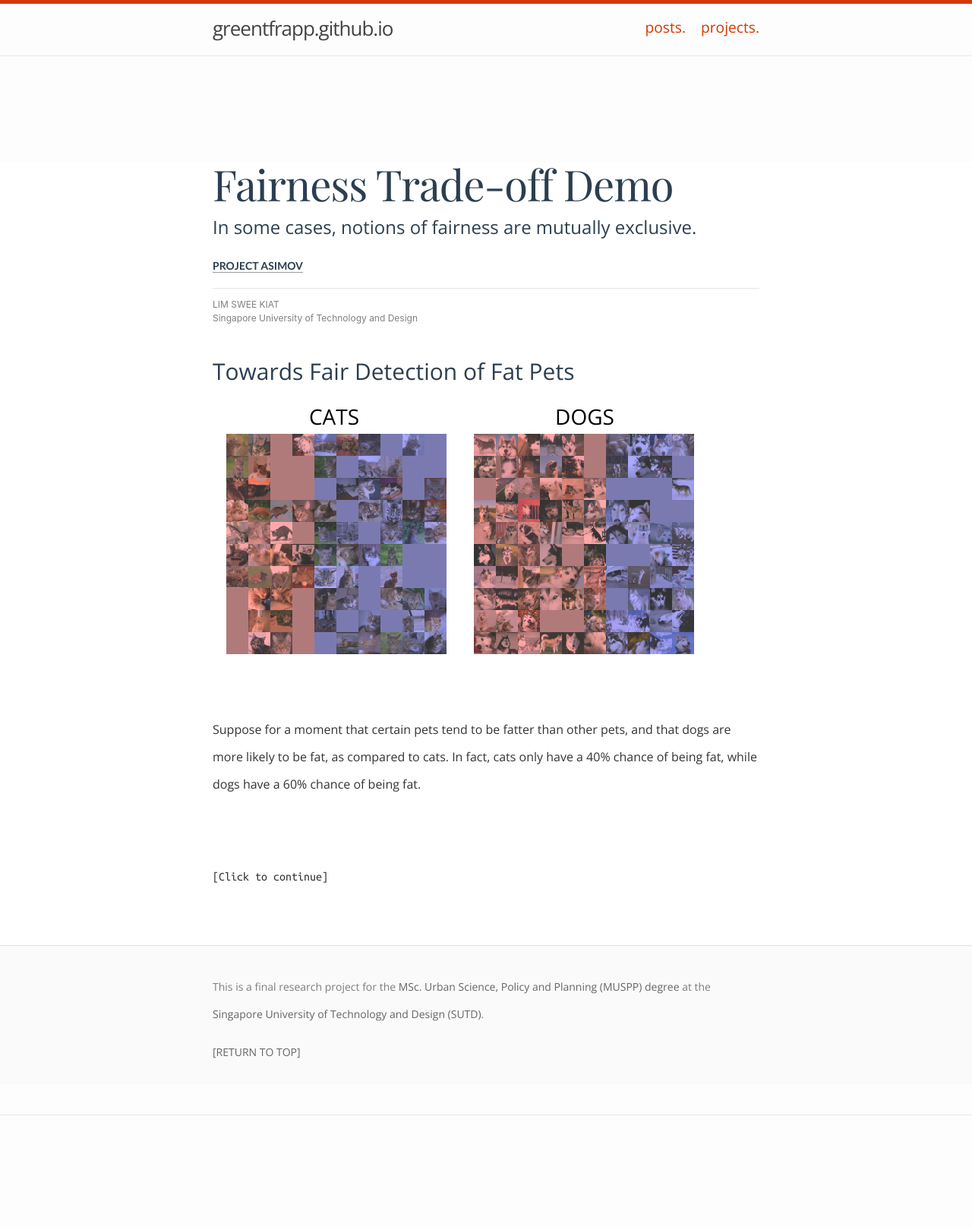
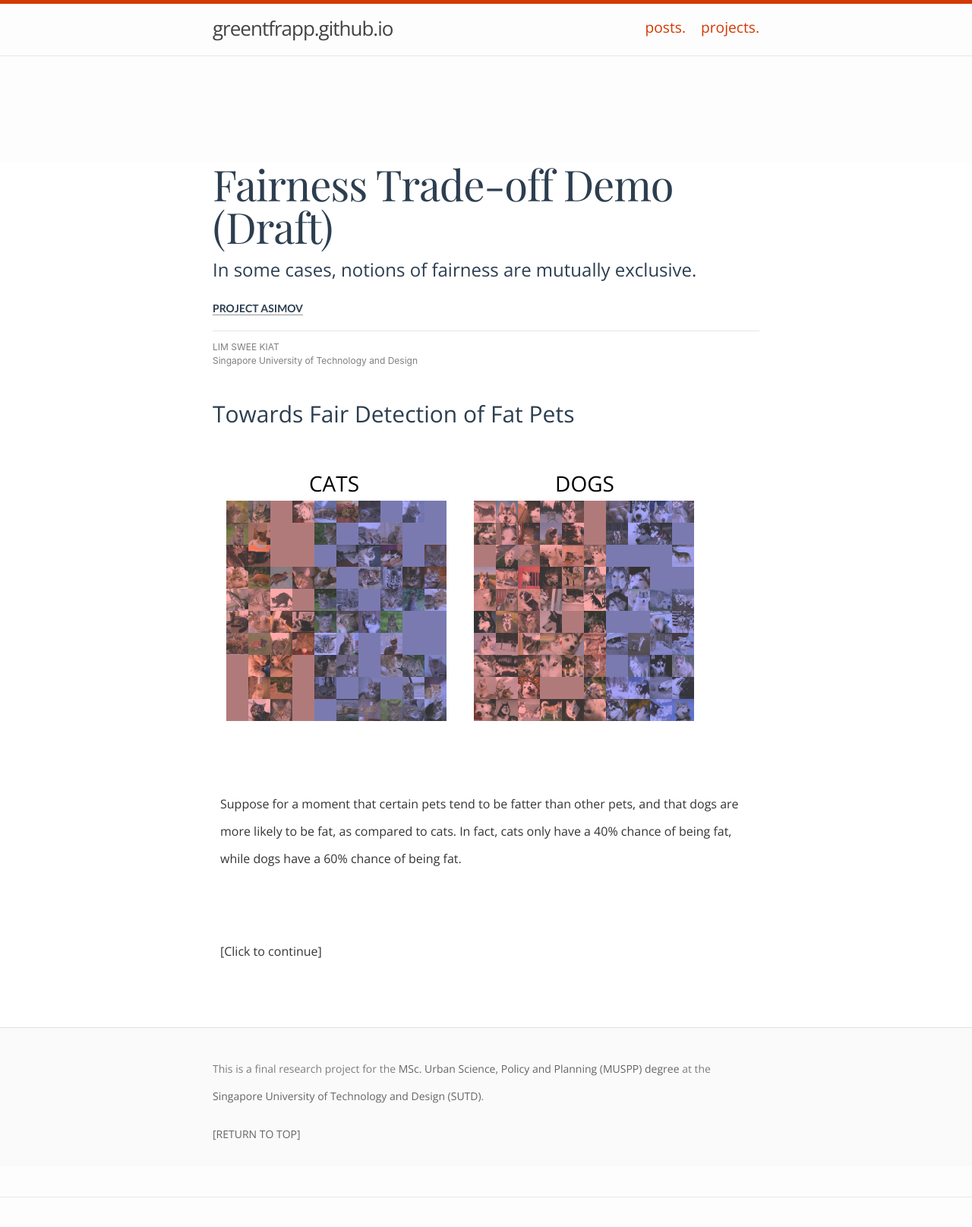
Before and after one commit to greentfrapp/project-asimov, a Jekyll site: the page built from fairness_tradeoff_demo.md, in a window 1280 px wide, cut to the strip 0-1636 px from the top of the page. Shown: the top 1615 px of the strip at 76% size. Built offline with Jekyll 4.4.1, drawn with Linux system fonts in a browser that asks for light colours; nearby versions of some CDN libraries; some web fonts are replaced; a style sheet for code colours, icons or effects is not loaded; before the commit the page ends 1528 px from its top, so only the background shows below that; part of the change alters nothing that is shown; grey boxes are pictures that could not be loaded.

Commit message:
Small edits to fairness_demo

```diff
--- a/_layouts/fairnessdemo.html
+++ b/_layouts/fairnessdemo.html
@@ -4,7 +4,7 @@ layout: default
 
 <div class="contents">
 <dt-article>
-	<h1 id="title">Fairness Trade-off Demo</h1>
+	<h1 id="title">Fairness Trade-off Demo (Draft)</h1>
 	<h2>In some cases, notions of fairness are mutually exclusive.</h2>
 	<h4><a href="https://greentfrapp.github.io/project-asimov/" target="_self">Project Asimov</a></h4>
 	<dt-byline></dt-byline>
@@ -20,9 +20,11 @@ layout: default
 	-->
 	<div id="main">
 		<h2>Towards Fair Detection of Fat Pets</h2>
+		<br/>
 		<svg id="fairnessdemo" class="fairness-demo">
 		</svg>
-		<div id="clicker" @click="transitText">
+		<br/>
+		<div id="clicker" @click="transitText"  v-if="step < texts.length - 1">
 			<p id="explain" >
 			</p>
 			<p id="clicktocont">
--- a/_sass/custom.scss
+++ b/_sass/custom.scss
@@ -12,6 +12,15 @@ svg.fairness-demo:hover {
 
 div#clicker {
 	cursor: pointer;
+	padding: 10px;
+}
+
+div#clicker:hover {
+	background-color: #EEE;
+}
+
+div#clicker:hover p#clicktocont {
+	font-weight: 600;
 }
 
 p#explain {
@@ -20,7 +29,7 @@ p#explain {
 }
 
 p#clicktocont {
-	font-family: 'Ubuntu Mono';
+	//font-family: 'Ubuntu Mono';
 }
 
 #framework-diagram {
--- a/assets/fairness_demo.js
+++ b/assets/fairness_demo.js
@@ -28,7 +28,7 @@ colors = {
 },
 texts = [
 	"Suppose for a moment that certain pets tend to be fatter than other pets, and that dogs are more likely to be fat, as compared to cats. In fact, cats only have a 40% chance of being fat, while dogs have a 60% chance of being fat.",
-	"Fortunately, a company develops an AI system to diagnose if a pet is fat! Pets diagnosed as fat are then sent on a diet, which means less food and no treats boohoo.",
+	"Fortunately, a company develops an AI system to diagnose if a pet is fat! Pets diagnosed as fat are then kept on a diet, which means less food and no treats boohoo.",
 	"The company states that its system is fair to both cats and dogs! Because its predictions are 80% accurate, regardless of species. Specifically, when a pet is diagnosed to be fat, there is 80% chance it is actually fat. Likewise, when a no-fat diagnosis is made, there is 80% chance the pet is not fat.",
 	"Here we see 100 dogs and 100 cats being diagnosed by this system.",
 	"And we see that the company's claim seems to hold true, approximately. In all cases, the accuracy seems to be similar regardless of whether we are looking at cats or dogs. This seems fair enough.",
@@ -636,10 +636,10 @@ var app = new Vue({
 
 			svg.append('text')
 				.attr('class', 'f4')
-				.text('Diagnosed Fat')
-				.attr('x', 160)
-				.attr('y', 20)
-				.attr('font-size', 18)
+				.text('Cats Diagnosed Fat')
+				.attr('x', 85)
+				.attr('y', 18)
+				.attr('font-size', 14)
 				.attr('font-family', 'Open Sans')
 				.attr('font-weight', '600')
 				.attr('text-anchor', 'middle')
@@ -648,10 +648,34 @@ var app = new Vue({
 				.attr('opacity', 1)
 			svg.append('text')
 				.attr('class', 'f4')
-				.text('Diagnosed Thin')
-				.attr('x', 490)
-				.attr('y', 20)
-				.attr('font-size', 18)
+				.text('Dogs Diagnosed Fat')
+				.attr('x', 243)
+				.attr('y', 18)
+				.attr('font-size', 14)
+				.attr('font-family', 'Open Sans')
+				.attr('font-weight', '600')
+				.attr('text-anchor', 'middle')
+				.attr('opacity', 0)
+				.transition().duration(duration)
+				.attr('opacity', 1)
+			svg.append('text')
+				.attr('class', 'f4')
+				.text('Cats Diagnosed Thin')
+				.attr('x', 413)
+				.attr('y', 18)
+				.attr('font-size', 14)
+				.attr('font-family', 'Open Sans')
+				.attr('font-weight', '600')
+				.attr('text-anchor', 'middle')
+				.attr('opacity', 0)
+				.transition().duration(duration)
+				.attr('opacity', 1)
+			svg.append('text')
+				.attr('class', 'f4')
+				.text('Dogs Diagnosed Thin')
+				.attr('x', 568)
+				.attr('y', 18)
+				.attr('font-size', 14)
 				.attr('font-family', 'Open Sans')
 				.attr('font-weight', '600')
 				.attr('text-anchor', 'middle')
@@ -1050,10 +1074,10 @@ var app = new Vue({
 				.attr('class', 'f8')
 				.text('In other words...')
 				.attr('x', 320)
-				.attr('y', 27)
+				.attr('y', 87)
 				.attr('font-size', 20)
 				.attr('font-family', 'Open Sans')
-				.attr('font-weight', '600')
+				.attr('font-weight', '300')
 				.attr('text-anchor', 'middle')
 				.attr('opacity', 0)
 				.transition().duration(500)
@@ -1063,7 +1087,7 @@ var app = new Vue({
 				.attr('class', 'f8')
 				.text('Fat cats are far more likely to escape')
 				.attr('x', 320)
-				.attr('y', 117)
+				.attr('y', 147)
 				.attr('font-size', 20)
 				.attr('font-family', 'Open Sans')
 				.attr('font-weight', '600')
@@ -1075,7 +1099,7 @@ var app = new Vue({
 				.attr('class', 'f8')
 				.text('as compared to fat dogs.')
 				.attr('x', 320)
-				.attr('y', 142)
+				.attr('y', 172)
 				.attr('font-size', 20)
 				.attr('font-family', 'Open Sans')
 				.attr('font-weight', '600')
@@ -1088,7 +1112,7 @@ var app = new Vue({
 				.attr('class', 'f8')
 				.text('And thin dogs are far more likely to be wrongly')
 				.attr('x', 320)
-				.attr('y', 187)
+				.attr('y', 217)
 				.attr('font-size', 20)
 				.attr('font-family', 'Open Sans')
 				.attr('font-weight', '600')
@@ -1100,7 +1124,7 @@ var app = new Vue({
 				.attr('class', 'f8')
 				.text('punished as compared to thin cats.')
 				.attr('x', 320)
-				.attr('y', 212)
+				.attr('y', 242)
 				.attr('font-size', 20)
 				.attr('font-family', 'Open Sans')
 				.attr('font-weight', '600')
@@ -1113,7 +1137,7 @@ var app = new Vue({
 				.attr('class', 'f8')
 				.text('Is that fair?')
 				.attr('x', 320)
-				.attr('y', 287)
+				.attr('y', 297)
 				.attr('font-size', 24)
 				.attr('font-family', 'Open Sans')
 				.attr('font-weight', '600')
```
